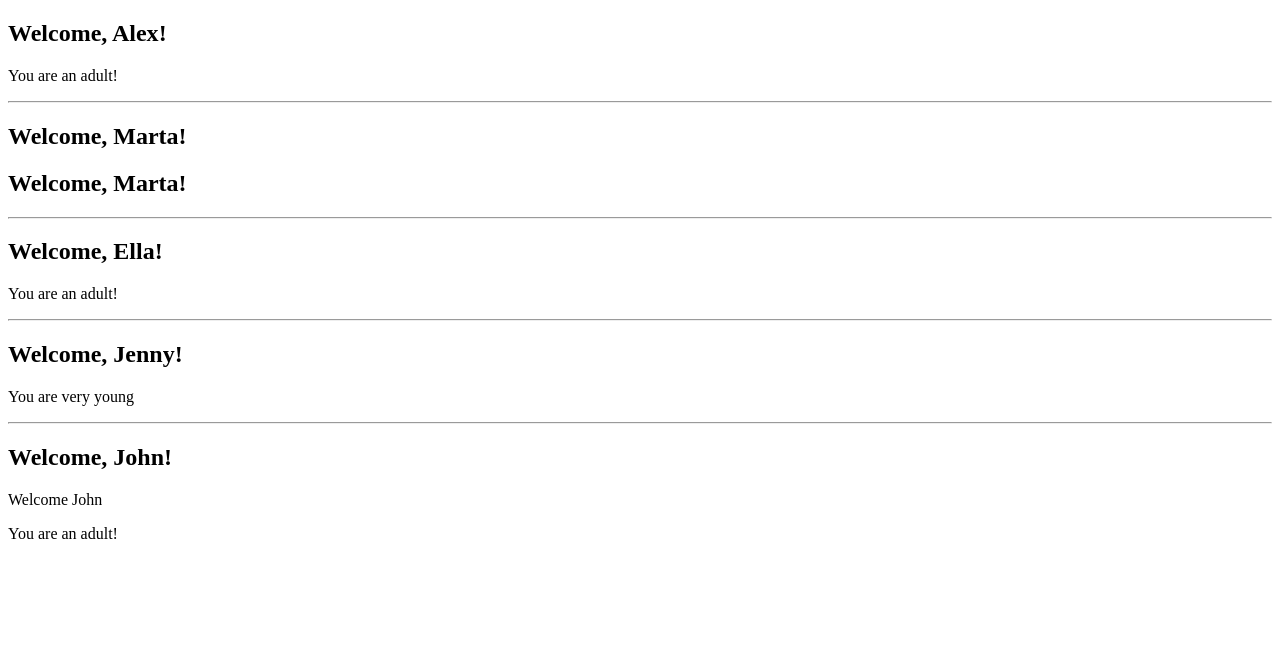
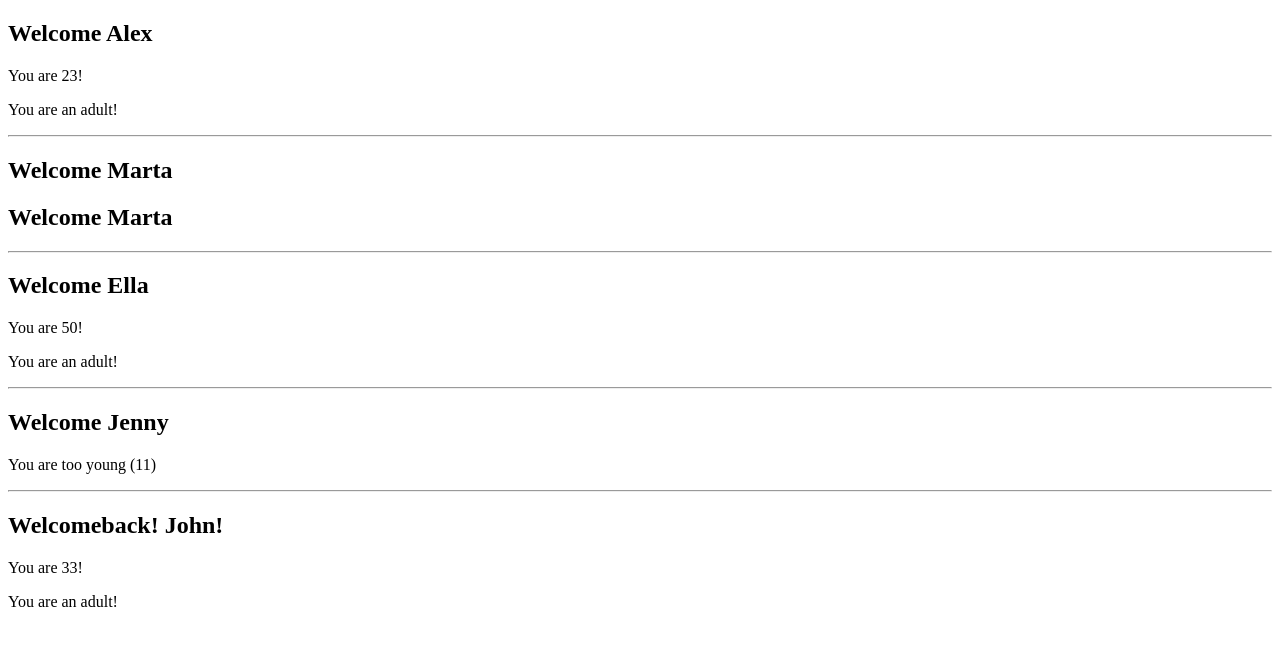
Before and after one commit to xAlessandroo/React, a React (Vite) app in the folder my-app/: page / in a window 1280 px wide. Shown: the top 646 px of the page. Built offline with nearby package versions, Linux system fonts and the light colour scheme.

Commit message:
modifica esercizio

```diff
--- /dev/null
+++ b/my-app/src/Age.jsx
@@ -0,0 +1,3 @@
+export function Age({age}){
+    return <p>You are {age}!</p>
+}
--- a/my-app/src/Welcome.jsx
+++ b/my-app/src/Welcome.jsx
@@ -1,11 +1,12 @@
+import { Age } from "./Age";
+
 export function Welcome({ name, age }){
 
     return (
         <div>
-        <h2>Welcome, {name}!</h2>
-        {name === 'John' && <p>Welcome {name}</p>}
-        {!!age && age > 17 && age && age < 66 && <p>You are an adult!</p>}
-        {!!age && age < 18 && <p>You are very young</p>}
+        {name === 'John' ? <h2>Welcomeback! {name}!</h2> : <h2>Welcome {name}</h2>}
+        {!!age && age > 17 && age && age < 66 && <p><Age age={age}/> You are an adult!</p>}
+        {!!age && age < 18 && <p>You are too young ({age})</p>}
         </div>
     )
 }
```
